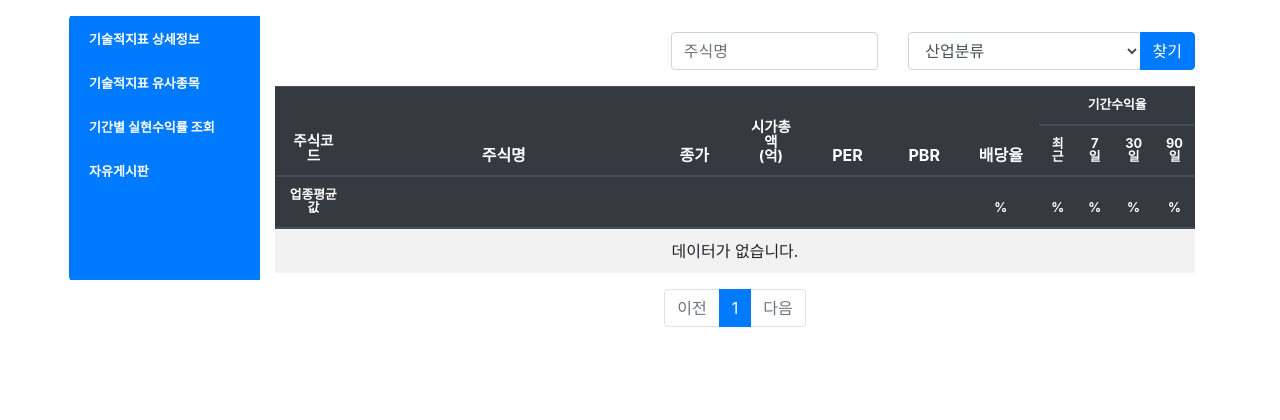
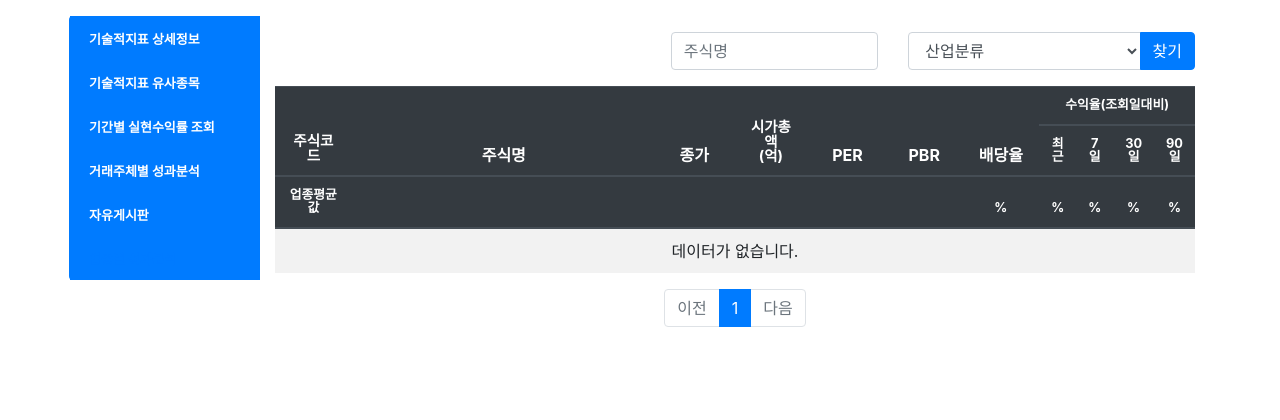
Before and after one commit to yswon2/pybo, a Django app: page /industryperfanaly in a window 1280 px wide. Shown: the part 56-476 px from the top of the page. Run offline with Django 3.2, Linux system fonts and the light colour scheme; data that the repository does not hold is empty; some libraries are stand-ins or nearby versions.

Commit message:
신규화면1 추가

```diff
--- a/templates/pybo/industryperfanaly.html
+++ b/templates/pybo/industryperfanaly.html
@@ -70,7 +70,7 @@
                             <th class="col-1 align-items-center" rowspan='2'><div style="text-align: center; height: 100%; line-height: 100%; font-size:1em;">PER</div></th>
                             <th class="col-1 align-items-center" rowspan='2'><div style="text-align: center; height: 100%; line-height: 100%; font-size:1em;">PBR</div></th>
                             <th class="col-1 align-items-center" rowspan='2'><div style="text-align: center; height: 100%; line-height: 100%; font-size:1em;">배당율</div></th>
-                            <th class="col-1 align-items-center" colspan='4'><div style="text-align: center; height: 100%; line-height: 100%; font-size:0.8em;">기간수익율</div></th>
+                            <th class="col-1 align-items-center" colspan='4'><div style="text-align: center; height: 100%; line-height: 100%; font-size:0.8em;">수익율(조회일대비)</div></th>
                         </tr>
                         <tr class="thead-dark text-center align-items-center">
                             <th class="col-1.0"><div style="height: 100%; line-height: 100%; font-size:0.8em;">최근</div></th>
--- a/templates/pybo/investperfanaly.html
+++ b/templates/pybo/investperfanaly.html
@@ -59,7 +59,7 @@
                             <th class="col-1.5 align-items-center" rowspan='2'><div style="text-align: center; height: 100%; line-height: 100%; font-size:1em;">주식명</div></th>
                             <th class="col-1.5 align-items-center" rowspan='2'><div style="text-align: center; height: 100%; line-height: 100%; font-size:1em;">종가</div></th>
                             <th class="col-1.5 align-items-center" colspan='3'><div style="text-align: center; height: 100%; line-height: 100%; font-size:1em;">1개월 순매수금액 (원)</div></th>
-                            <th class="col-1.5 align-items-center" colspan='3'><div style="text-align: center; height: 100%; line-height: 100%; font-size:1em;">기간수익율</div></th>
+                            <th class="col-1.5 align-items-center" colspan='3'><div style="text-align: center; height: 100%; line-height: 100%; font-size:1em;">수익율(조회일대비)</div></th>
                         </tr>
                         <tr class="thead-dark text-center align-items-center">
                             {% if kw == "개인" %}
--- a/templates/sidebar.html
+++ b/templates/sidebar.html
@@ -47,13 +47,12 @@
                 <a class="page-link border-0  bg-primary text-white list-group-item list-group-item-action list-group-item-primary " href="{%url 'pybo:pathdetailinfo' %}" ><font size="2.7"><b>기술적지표 상세정보</b></font></a>
                 <a class="page-link border-0  bg-primary text-white list-group-item list-group-item-action list-group-item-primary " href="{%url 'pybo:stockpathdetail' %}" ><font size="2.7"><b>기술적지표 유사종목</b></font></a>
                 <a class="page-link border-0  bg-primary text-white list-group-item list-group-item-action list-group-item-primary " href="{%url 'pybo:stockbacktest' %}" ><font size="2.7"><b>기간별 실현수익률 조회</b></font></a>
+                <a class="page-link border-0  bg-primary text-white list-group-item list-group-item-action list-group-item-primary " href="{%url 'pybo:investperfanaly' %}" ><font size="2.7"><b>거래주체별 성과분석</b></font></a>
                 <a class="page-link border-0  bg-primary text-white list-group-item list-group-item-action list-group-item-primary " href="{%url 'pybo:qna' %}" ><font size="2.7"><b>자유게시판</b></font></a>
 <!--
-                <a class="page-link border-0  bg-primary text-white list-group-item list-group-item-action list-group-item-primary " href="{%url 'pybo:investperfanaly' %}" ><font size="2.7"><b>거래주체별 성과분석</b></font></a>
                 <a class="page-link border-0  bg-primary text-white list-group-item list-group-item-action list-group-item-primary " href="{%url 'pybo:industryperfanaly' %}" ><font size="2.7"><b>업종별 성과분석</b></font></a>
 -->
 
-                <a class="page-link border-0  bg-primary text-primary list-group-item list-group-item-action list-group-item-primary  disabled" href="{%url 'pybo:investperfanaly' %}" ><font size="2.7"><b>거래주체별 성과분석</b></font></a>
                 <a class="page-link border-0  bg-primary text-primary list-group-item list-group-item-action list-group-item-primary  disabled" href="{%url 'pybo:industryperfanaly' %}" ><font size="2.7"><b>업종별 성과분석</b></font></a>
 
             </div>
```
